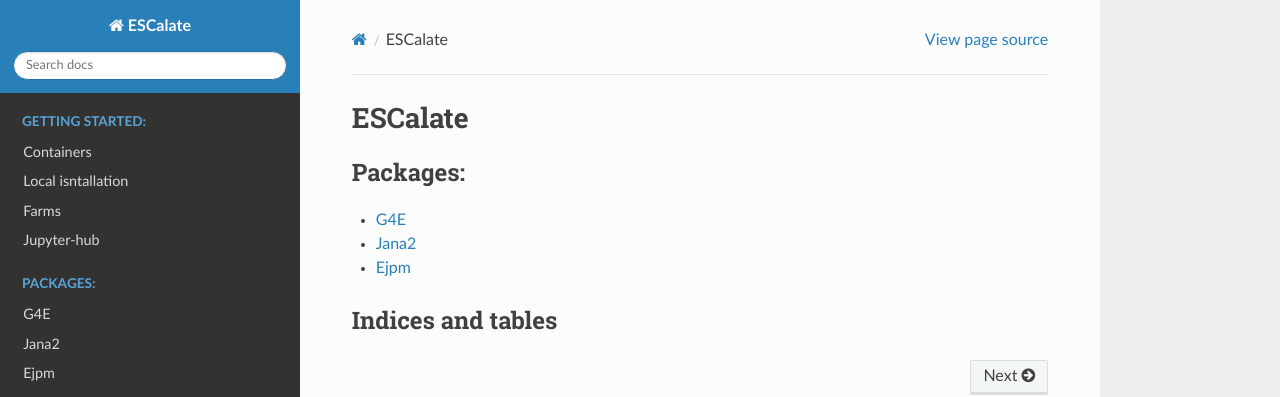
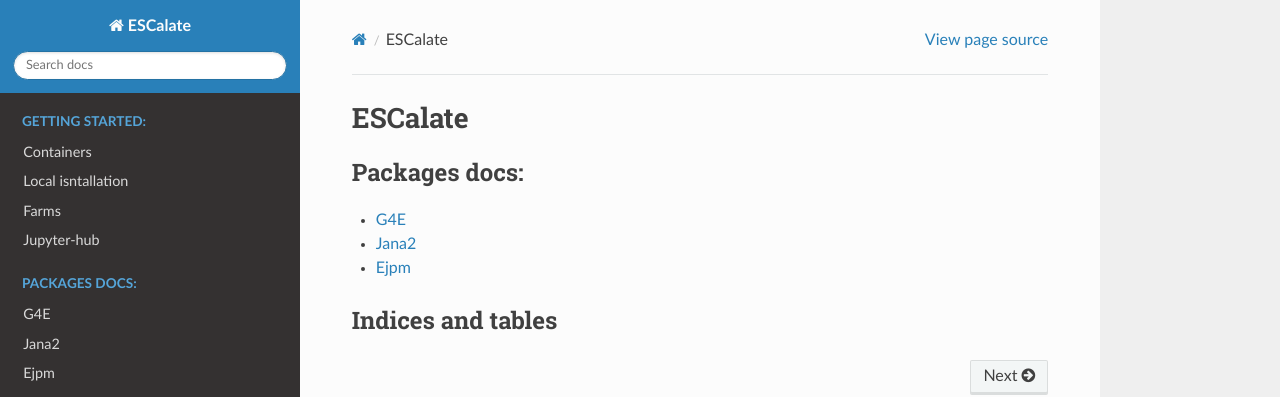
Before and after one commit to eic/escalate, a Sphinx documentation site: the page built from docs/index.rst, in a window 1280 px wide. Shown: the top 397 px of the page. Built offline with Sphinx 7.4.7 and the Read the Docs theme 2.0.0, drawn with Linux system fonts in a browser that asks for light colours.

Commit message:
Fix g4e link

```diff
--- a/docs/index.rst
+++ b/docs/index.rst
@@ -16,11 +16,12 @@
 
 .. toctree::
    :maxdepth: 1
-   :caption: Packages:
+   :caption: Packages docs:
 
-   G4E <https://gitlab.com/jlab-eic/g4e>
+   G4E <https://escalate.readthedocs.io/projects/g4e/en/latest/>
    Jana2 <https://jeffersonlab.github.io/JANA2/>
-   Ejpm <https://jeffersonlab.github.io/JANA2/>
+   Ejpm <https://gitlab.com/eic/escalate/ejpm>
+
 
 
 
```
